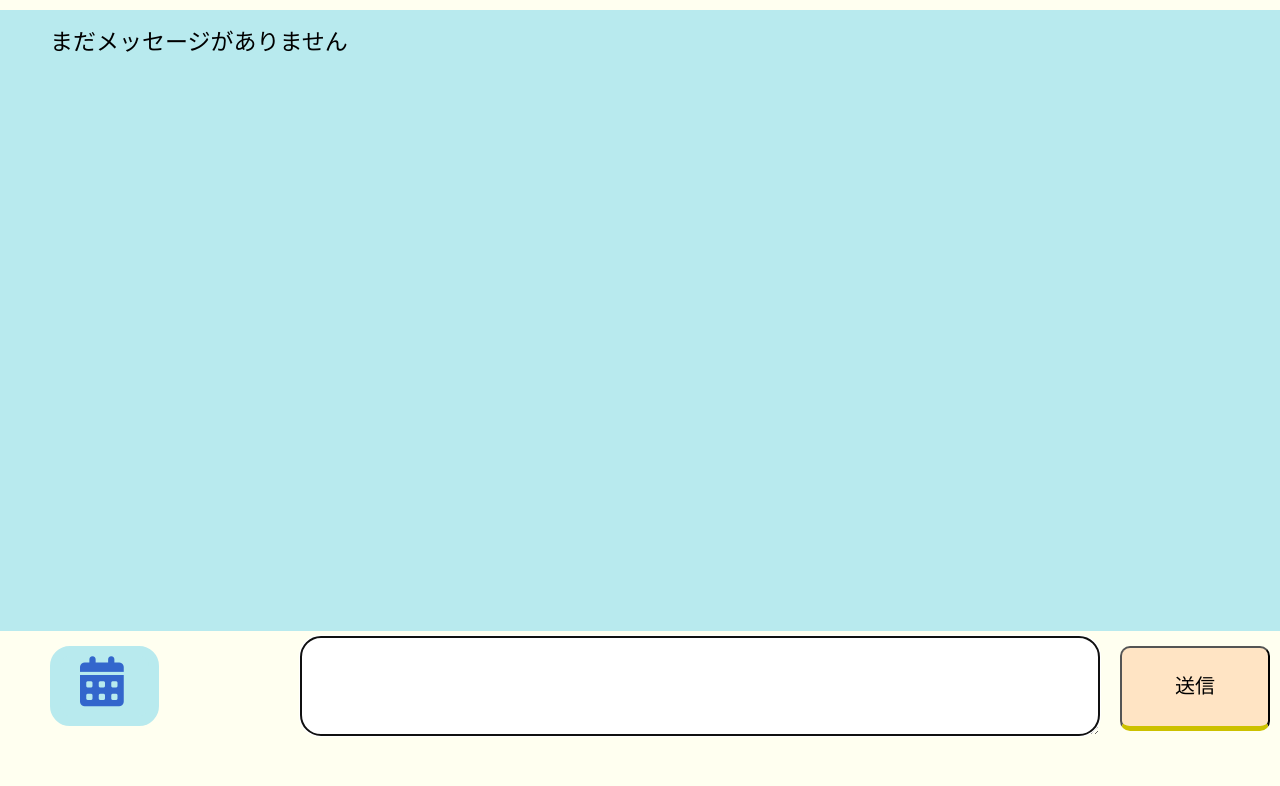
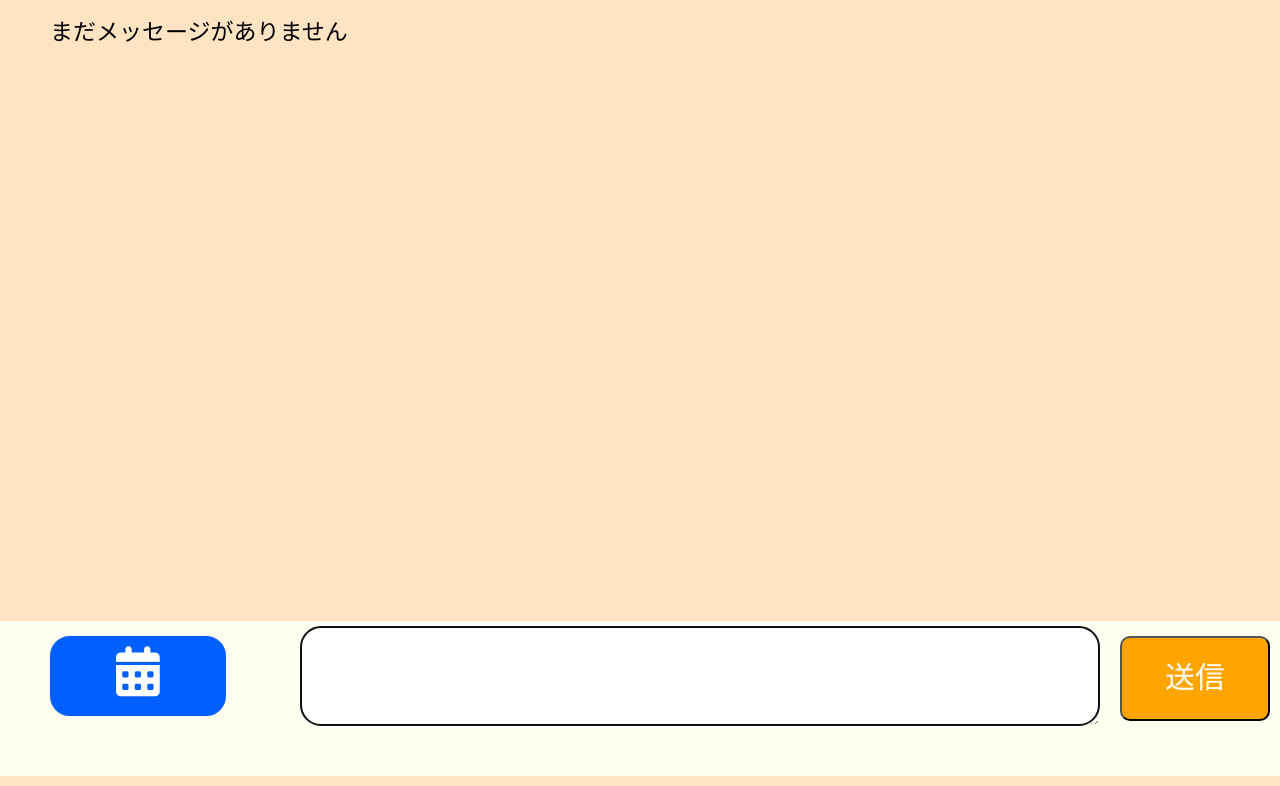
Before and after one commit to hackathon-teamF/ChatApp, a Flask app: template templates/detail.html in a window 1280 px wide. Shown: the part 45-831 px from the top of the page. Run offline with Flask 2, Linux system fonts and the light colour scheme; the template is opened without the code that fills it, so the values that code supplies are empty; some libraries are stand-ins or nearby versions; some web fonts are replaced.

Commit message:
css調整

```diff
--- a/static/css/detail.css
+++ b/static/css/detail.css
@@ -9,8 +9,7 @@ body.body {
 #message-container {
   height: 80%;
   padding: 2rem 5rem 2rem 5rem;
-  background: rgb(184, 234, 238);
-  margin-top: 1rem;
+  background: #ffe4c4;
   overflow-y: scroll;
 }
 
@@ -98,27 +97,26 @@ p {
 
 #add-message-btn {
   margin: 1rem 1rem 0.5rem 0;
-  font-size: 2rem;
+  font-size: 3rem;
   width: 150px;
+  color: white;
+  background-color: orange;
   padding: 10px;
-  color: #000;
-  background-color: bisque;
-  border-bottom: 5px solid #ccc100;
   border-radius: 10px;
 }
 
 #btn-calendar {
   border: none;
   margin: 10px 0 0 50px;
-  padding: 0 20px;
+  padding: 0 56px;
   height: 80px;
   line-height: 1;
-  color: #3366cc;
+  color: white;
   font-size: 5em;
   border-radius: 20px;
   cursor: pointer;
-  background: rgb(184, 234, 238);
-  border: 0.2em solid rgb(184, 234, 238);
+  background: #005fff;
+  border: 0.2em solid #005fff;
 }
 
 #btn-calendar::before {
@@ -128,5 +126,4 @@ p {
   font-family: "Font Awesome 5 Free";
   font-weight: 900;
   content: "\f073";
-  margin-right: 5px;
 }
```
